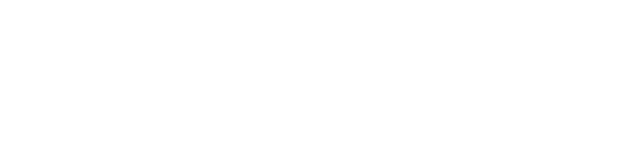
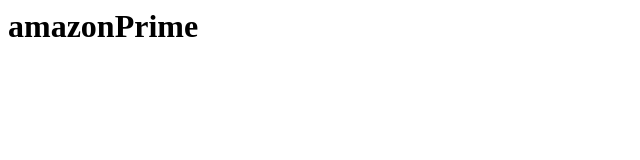
Before and after one commit to Dhanasiva/Survey, a plain HTML site: page index.html in a window 1280 px wide. Shown: the whole page, without its empty margins (0-640 px from the left). Drawn offline with Linux system fonts and the light colour scheme.

Commit message:
Update index.html

```diff
--- a/index.html
+++ b/index.html
@@ -4,7 +4,7 @@
     </head>
 <body>
     <div id="info">
-
+     <h1 id="title">amazon<span>Prime</span></h1>
     </div>
 </body>
 </html>
```
